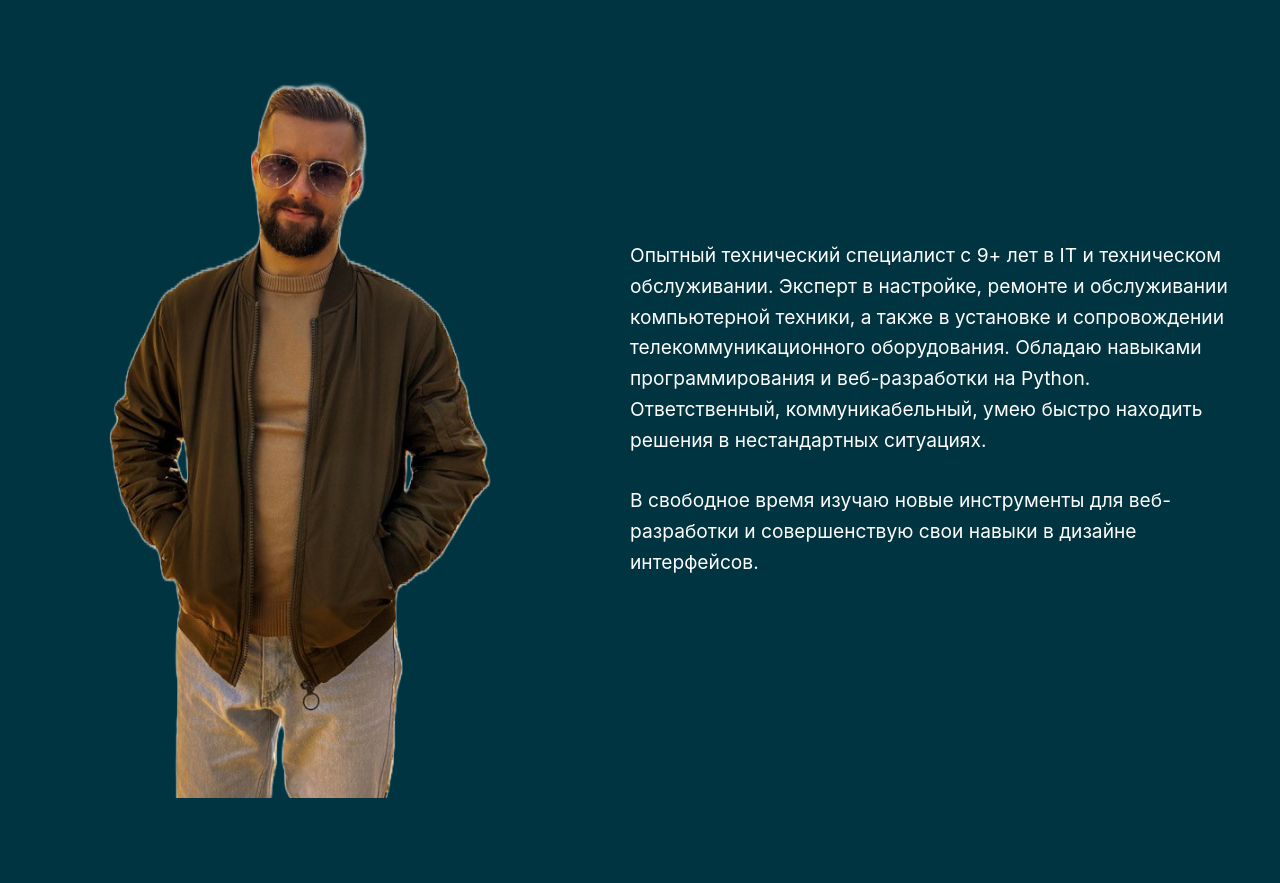
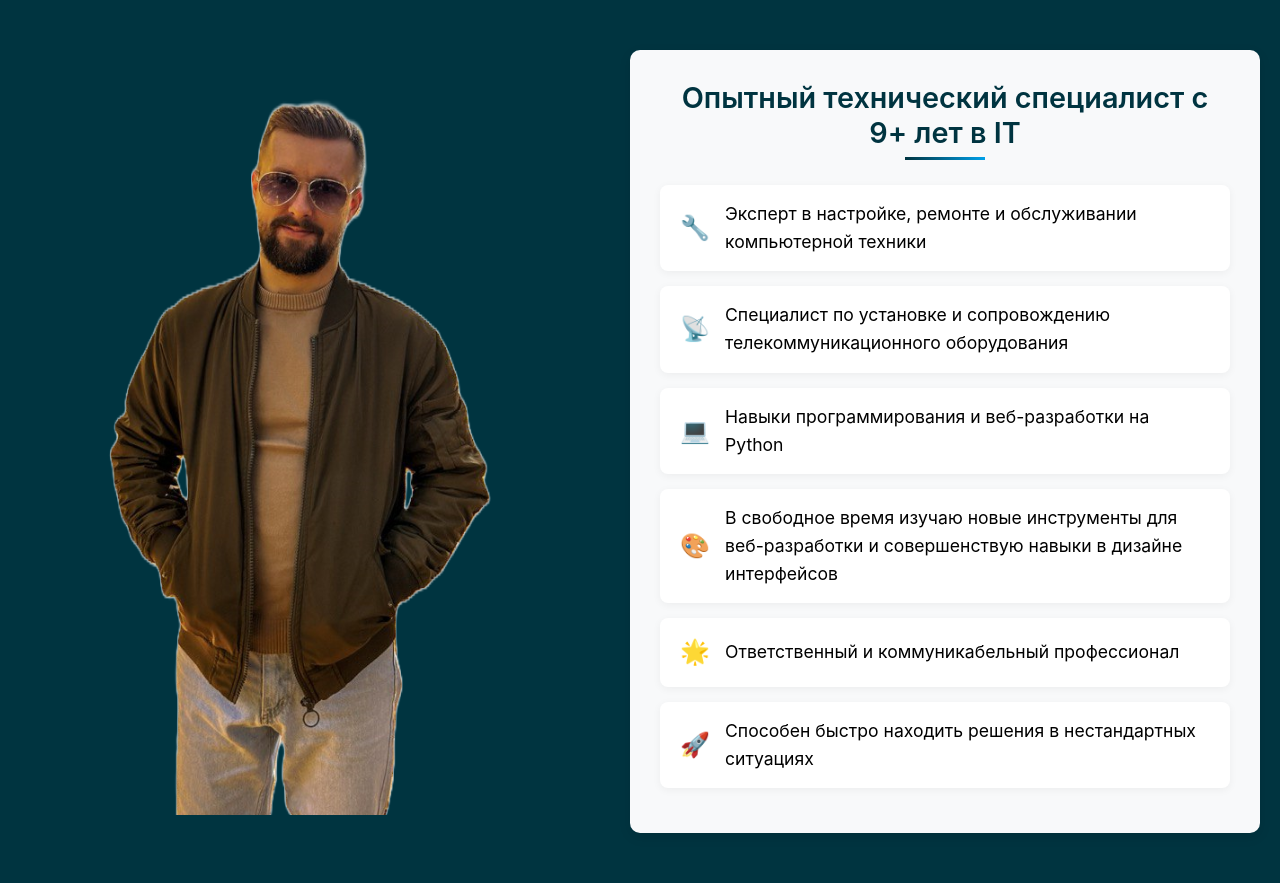
Before and after one commit to AndreiParmon/businesscard, a Django app: template templates/mysite/about.html in a window 1280 px wide. Shown: the part 60-943 px from the top of the page. Before the commit the page ends 858 px from the top, so only its background shows below. Run offline with Django 3.2, Linux system fonts and the light colour scheme; the template is opened without the code that fills it, so the values that code supplies are empty.

Commit message:
Change about.html and styles.css

```diff
--- a/static/css/styles.css
+++ b/static/css/styles.css
@@ -581,26 +581,160 @@ nav a:target {
     height: auto;
 }
 
-.about-text {
+.experience-section {
     max-width: 800px;
-    padding-right: 30px;
+    margin: 0 auto;
+    padding: 30px;
+    background-color: #f8f9fa;
+    border-radius: 10px;
+    box-shadow: 0 4px 12px rgba(0, 0, 0, 0.1);
 }
 
-.about-section p {
-    font-size: 1.2rem;
-    color: #fff;
-    line-height: 1.6;
-    margin-bottom: 30px;
+.experience-title {
+    font-size: 1.8rem;
+    color: #003440;
+    margin-bottom: 25px;
+    text-align: center;
+    font-weight: 600;
+    position: relative;
+    padding-bottom: 10px;
 }
 
-/* Адаптация */
-@media (max-width: 1024px) {
-    .about-content {
-        gap: 40px;
+.experience-title:after {
+    content: '';
+    position: absolute;
+    bottom: 0;
+    left: 50%;
+    transform: translateX(-50%);
+    width: 80px;
+    height: 3px;
+    background: linear-gradient(90deg, #003440, #00a0e9);
+}
+
+.experience-list {
+    list-style: none;
+    padding: 0;
+}
+
+.experience-item {
+    padding: 15px 20px;
+    margin-bottom: 15px;
+    background-color: white;
+    border-radius: 8px;
+    box-shadow: 0 2px 8px rgba(0, 0, 0, 0.05);
+    font-size: 1.1rem;
+    line-height: 1.6;
+    display: flex;
+    align-items: center;
+    transition: all 0.3s ease;
+}
+
+.experience-item:hover {
+    transform: translateY(-3px);
+    box-shadow: 0 5px 15px rgba(0, 0, 0, 0.1);
+    background-color: #f0f8ff;
+}
+
+.experience-icon {
+    font-size: 1.5rem;
+    margin-right: 15px;
+    min-width: 30px;
+    text-align: center;
+    color: #00a0e9;
+}
+
+.experience-section {
+    max-width: 800px;
+    margin: 0 auto;
+    padding: 30px;
+    background-color: #f8f9fa;
+    border-radius: 10px;
+    box-shadow: 0 4px 12px rgba(0, 0, 0, 0.1);
+}
+
+.experience-title {
+    font-size: 1.8rem;
+    color: #003440;
+    margin-bottom: 25px;
+    text-align: center;
+    font-weight: 600;
+    position: relative;
+    padding-bottom: 10px;
+}
+
+.experience-title:after {
+    content: '';
+    position: absolute;
+    bottom: 0;
+    left: 50%;
+    transform: translateX(-50%);
+    width: 80px;
+    height: 3px;
+    background: linear-gradient(90deg, #003440, #00a0e9);
+}
+
+.experience-list {
+    list-style: none;
+    padding: 0;
+}
+
+.experience-item {
+    padding: 15px 20px;
+    margin-bottom: 15px;
+    background-color: white;
+    border-radius: 8px;
+    box-shadow: 0 2px 8px rgba(0, 0, 0, 0.05);
+    font-size: 1.1rem;
+    line-height: 1.6;
+    display: flex;
+    align-items: center;
+    transition: transform 0.3s ease, box-shadow 0.3s ease;
+}
+
+.experience-item:hover {
+    transform: translateY(-3px);
+    box-shadow: 0 5px 15px rgba(0, 0, 0, 0.1);
+}
+
+.experience-icon {
+    font-size: 1.5rem;
+    margin-right: 15px;
+    min-width: 30px;
+    text-align: center;
+}
+
+/* Адаптация для мобильных */
+@media (max-width: 768px) {
+    .experience-section {
+        padding: 20px;
     }
 
-    .about-photo {
-        max-width: 400px;
+    .experience-title {
+        font-size: 1.5rem;
+    }
+
+    .experience-item {
+        font-size: 1rem;
+        padding: 12px 15px;
+    }
+
+    .experience-icon {
+        font-size: 1.2rem;
+        margin-right: 10px;
+    }
+}
+
+/* Анимация для иконок */
+.experience-item:hover .experience-icon {
+    animation: icon-bounce 0.5s ease;
+}
+
+@keyframes icon-bounce {
+    0%, 100% {
+        transform: translateY(0);
+    }
+    50% {
+        transform: translateY(-5px);
     }
 }
 
@@ -612,11 +746,6 @@ nav a:target {
     .about-photo {
         max-width: 100%;
         margin-bottom: 30px;
-    }
-
-    .about-text {
-        padding-right: 0;
-        text-align: center;
     }
 
     .about-section .btn {
@@ -726,4 +855,5 @@ nav a:target {
         transition: none !important;
     }
 }
+
 /*-------------------------------------------------------------------*/
--- a/templates/mysite/about.html
+++ b/templates/mysite/about.html
@@ -6,17 +6,35 @@
 <section class="about-section">
     <div class="about-content">
         <img src="/static/images/about2.png" alt="Фото" class="about-photo">
-        <div class="about-text">
-            <p>
-                Опытный технический специалист с 9+ лет в IT и техническом обслуживании. Эксперт в настройке,
-                ремонте и обслуживании компьютерной техники, а также в установке и сопровождении телекоммуникационного
-                оборудования. Обладаю навыками программирования и веб-разработки на Python. Ответственный,
-                коммуникабельный, умею быстро находить решения в нестандартных ситуациях.
-            </p>
-            <p>
-                В свободное время изучаю новые инструменты для веб-разработки и совершенствую свои навыки в дизайне
-                интерфейсов.
-            </p>
+        <div class="experience-section">
+            <h3 class="experience-title">Опытный технический специалист с 9+ лет в IT</h3>
+            <ul class="experience-list">
+                <li class="experience-item">
+                    <span class="experience-icon">🔧</span>
+                    Эксперт в настройке, ремонте и обслуживании компьютерной техники
+                </li>
+                <li class="experience-item">
+                    <span class="experience-icon">📡</span>
+                    Специалист по установке и сопровождению телекоммуникационного оборудования
+                </li>
+                <li class="experience-item">
+                    <span class="experience-icon">💻</span>
+                    Навыки программирования и веб-разработки на Python
+                </li>
+                <li class="experience-item">
+                    <span class="experience-icon">🎨</span>
+                    В свободное время изучаю новые инструменты для веб-разработки и совершенствую навыки в дизайне
+                    интерфейсов
+                </li>
+                <li class="experience-item">
+                    <span class="experience-icon">🌟</span>
+                    Ответственный и коммуникабельный профессионал
+                </li>
+                <li class="experience-item">
+                    <span class="experience-icon">🚀</span>
+                    Способен быстро находить решения в нестандартных ситуациях
+                </li>
+            </ul>
         </div>
     </div>
 </section>
```
